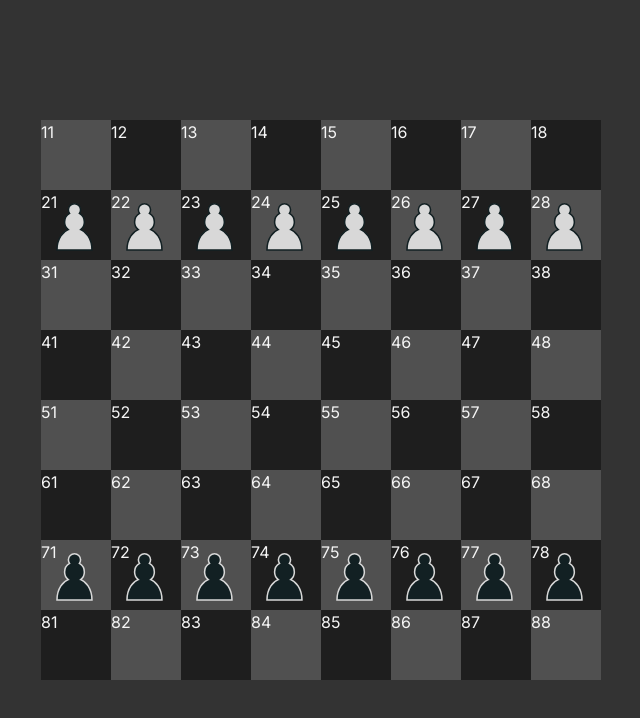
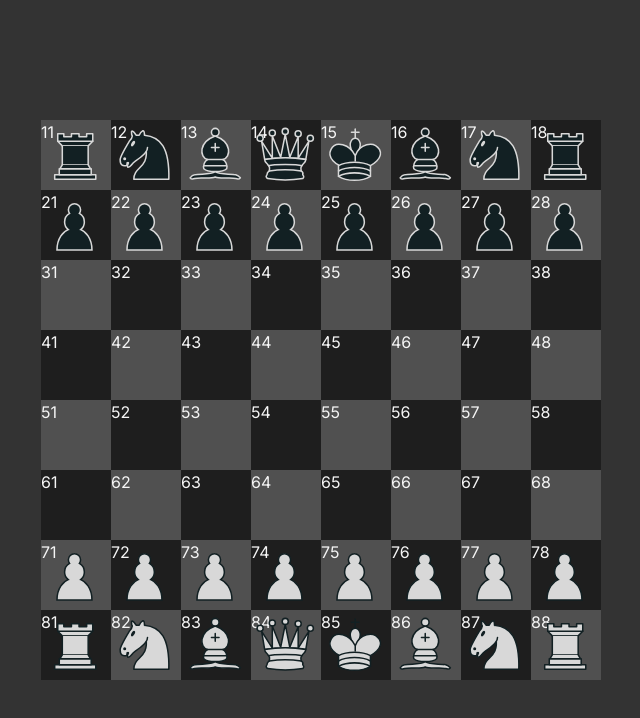
Before and after one commit to angelolucas/chess, a Next.js app: page / in a window 1280 px wide. Shown: the top 718 px of the page, without its empty margins (319-959 px from the left). Built offline with nearby package versions, Linux system fonts and the light colour scheme.

Commit message:
switch players

```diff
--- a/src/components/Chess.tsx
+++ b/src/components/Chess.tsx
@@ -8,6 +8,7 @@ import {
   MoveType,
   Piece as PieceProps,
   PieceType,
+  Player,
 } from '@/types/app.types';
 import Piece from './Piece';
 import Move from './Move';
@@ -16,15 +17,15 @@ import { legalMoves } from '@/rules/legalMoves';
 import Promotion from './Promotion';
 
 const Chess = () => {
+  const [player, setPlayer] = useState<Player>(Player.white);
   const initialPositionWithMoves = useMemo(
     () =>
       initialPosition.map((piece) => ({
         ...piece,
-        moves: legalMoves({ piece, boardPosition: initialPosition }),
+        moves: legalMoves({ player, piece, boardPosition: initialPosition }),
       })),
-    []
+    [player]
   );
-
   const [boardPosition, setBoardPosition] = useState<Array<PieceProps>>(
     initialPositionWithMoves
   );
@@ -45,11 +46,18 @@ const Chess = () => {
       } else {
         setSelectedPiece(null);
         setBoardPosition(
-          newBoardPosition({ piece, move, boardPosition, promotionPiece })
+          newBoardPosition({
+            player,
+            piece,
+            move,
+            boardPosition,
+            promotionPiece,
+          })
         );
+        setPlayer(player === Player.white ? Player.black : Player.white);
       }
     },
-    [boardPosition]
+    [boardPosition, player]
   );
 
   return (
--- a/src/constants/initialPosition.ts
+++ b/src/constants/initialPosition.ts
@@ -4,70 +4,70 @@ export const initialPosition: Array<Piece> = [
   {
     id: 1,
     player: Player.black,
-    type: PieceType.pawn,
-    position: 71,
+    type: PieceType.rook,
+    position: 11,
     moved: false,
     moves: [],
   },
   {
     id: 2,
     player: Player.black,
-    type: PieceType.pawn,
-    position: 72,
+    type: PieceType.knight,
+    position: 12,
     moved: false,
     moves: [],
   },
   {
     id: 3,
     player: Player.black,
-    type: PieceType.pawn,
-    position: 73,
+    type: PieceType.bishop,
+    position: 13,
     moved: false,
     moves: [],
   },
   {
     id: 4,
     player: Player.black,
-    type: PieceType.pawn,
-    position: 74,
+    type: PieceType.queen,
+    position: 14,
     moved: false,
     moves: [],
   },
   {
     id: 5,
     player: Player.black,
-    type: PieceType.pawn,
-    position: 75,
+    type: PieceType.king,
+    position: 15,
     moved: false,
     moves: [],
   },
   {
     id: 6,
     player: Player.black,
-    type: PieceType.pawn,
-    position: 76,
+    type: PieceType.bishop,
+    position: 16,
     moved: false,
     moves: [],
   },
   {
     id: 7,
     player: Player.black,
-    type: PieceType.pawn,
-    position: 77,
+    type: PieceType.knight,
+    position: 17,
     moved: false,
     moves: [],
   },
   {
     id: 8,
     player: Player.black,
-    type: PieceType.pawn,
-    position: 78,
+    type: PieceType.rook,
+    position: 18,
     moved: false,
     moves: [],
   },
   {
     id: 9,
-    player: Player.white,
+    player: Player.black,
     type: PieceType.pawn,
     position: 21,
     moved: false,
@@ -75,7 +75,7 @@ export const initialPosition: Array<Piece> = [
   },
   {
     id: 10,
-    player: Player.white,
+    player: Player.black,
     type: PieceType.pawn,
     position: 22,
     moved: false,
@@ -83,7 +83,7 @@ export const initialPosition: Array<Piece> = [
   },
   {
     id: 11,
-    player: Player.white,
+    player: Player.black,
     type: PieceType.pawn,
     position: 23,
     moved: false,
@@ -91,7 +91,7 @@ export const initialPosition: Array<Piece> = [
   },
   {
     id: 12,
-    player: Player.white,
+    player: Player.black,
     type: PieceType.pawn,
     position: 24,
     moved: false,
@@ -99,7 +99,7 @@ export const initialPosition: Array<Piece> = [
   },
   {
     id: 13,
-    player: Player.white,
+    player: Player.black,
     type: PieceType.pawn,
     position: 25,
     moved: false,
@@ -107,7 +107,7 @@ export const initialPosition: Array<Piece> = [
   },
   {
     id: 14,
-    player: Player.white,
+    player: Player.black,
     type: PieceType.pawn,
     position: 26,
     moved: false,
@@ -115,7 +115,7 @@ export const initialPosition: Array<Piece> = [
   },
   {
     id: 15,
-    player: Player.white,
+    player: Player.black,
     type: PieceType.pawn,
     position: 27,
     moved: false,
@@ -123,10 +123,138 @@ export const initialPosition: Array<Piece> = [
   },
   {
     id: 16,
-    player: Player.white,
+    player: Player.black,
     type: PieceType.pawn,
     position: 28,
     moved: false,
     moves: [],
   },
+  {
+    id: 17,
+    player: Player.white,
+    type: PieceType.pawn,
+    position: 71,
+    moved: false,
+    moves: [],
+  },
+  {
+    id: 18,
+    player: Player.white,
+    type: PieceType.pawn,
+    position: 72,
+    moved: false,
+    moves: [],
+  },
+  {
+    id: 19,
+    player: Player.white,
+    type: PieceType.pawn,
+    position: 73,
+    moved: false,
+    moves: [],
+  },
+  {
+    id: 20,
+    player: Player.white,
+    type: PieceType.pawn,
+    position: 74,
+    moved: false,
+    moves: [],
+  },
+  {
+    id: 21,
+    player: Player.white,
+    type: PieceType.pawn,
+    position: 75,
+    moved: false,
+    moves: [],
+  },
+  {
+    id: 22,
+    player: Player.white,
+    type: PieceType.pawn,
+    position: 76,
+    moved: false,
+    moves: [],
+  },
+  {
+    id: 23,
+    player: Player.white,
+    type: PieceType.pawn,
+    position: 77,
+    moved: false,
+    moves: [],
+  },
+  {
+    id: 24,
+    player: Player.white,
+    type: PieceType.pawn,
+    position: 78,
+    moved: false,
+    moves: [],
+  },
+  {
+    id: 25,
+    player: Player.white,
+    type: PieceType.rook,
+    position: 81,
+    moved: false,
+    moves: [],
+  },
+  {
+    id: 26,
+    player: Player.white,
+    type: PieceType.knight,
+    position: 82,
+    moved: false,
+    moves: [],
+  },
+  {
+    id: 27,
+    player: Player.white,
+    type: PieceType.bishop,
+    position: 83,
+    moved: false,
+    moves: [],
+  },
+  {
+    id: 28,
+    player: Player.white,
+    type: PieceType.queen,
+    position: 84,
+    moved: false,
+    moves: [],
+  },
+  {
+    id: 29,
+    player: Player.white,
+    type: PieceType.king,
+    position: 85,
+    moved: false,
+    moves: [],
+  },
+  {
+    id: 30,
+    player: Player.white,
+    type: PieceType.bishop,
+    position: 86,
+    moved: false,
+    moves: [],
+  },
+  {
+    id: 31,
+    player: Player.white,
+    type: PieceType.knight,
+    position: 87,
+    moved: false,
+    moves: [],
+  },
+  {
+    id: 32,
+    player: Player.white,
+    type: PieceType.rook,
+    position: 88,
+    moved: false,
+    moves: [],
+  },
 ];
--- a/src/rules/legalMoves.ts
+++ b/src/rules/legalMoves.ts
@@ -1,4 +1,4 @@
-import { Move, Piece, PieceType } from '@/types/app.types';
+import { Move, Piece, PieceType, Player } from '@/types/app.types';
 import { pawnMoves } from './pieceMoves/pawnMoves';
 import { kingMoves } from './pieceMoves/kingMoves';
 import { knightMoves } from './pieceMoves/knightMoves';
@@ -7,6 +7,7 @@ import { queenMoves } from './pieceMoves/queenMoves';
 import { bishopMoves } from './pieceMoves/bishopMoves';
 
 interface LegalMoves {
+  player: Player;
   piece: Piece;
   boardPosition: Piece[];
   lastMove?: {
@@ -15,8 +16,17 @@ interface LegalMoves {
   };
 }
 
-export const legalMoves = ({ piece, boardPosition, lastMove }: LegalMoves) => {
+export const legalMoves = ({
+  player,
+  piece,
+  boardPosition,
+  lastMove,
+}: LegalMoves) => {
   let moves: Move[] = [];
+
+  if (piece.player !== player) {
+    return moves;
+  }
 
   if (piece.type === PieceType.pawn) {
     moves = pawnMoves({ piece, boardPosition, lastMove });
--- a/src/rules/newBoardPosition.ts
+++ b/src/rules/newBoardPosition.ts
@@ -1,8 +1,16 @@
-import { Direction, Move, MoveType, Piece, PieceType } from '@/types/app.types';
+import {
+  Direction,
+  Move,
+  MoveType,
+  Piece,
+  PieceType,
+  Player,
+} from '@/types/app.types';
 import { legalMoves } from './legalMoves';
 import { getSquareByDirection } from '@/helpers/getSquareByDirection';
 
 interface NewBoardPositionProps {
+  player: Player;
   piece: Piece;
   move: Move;
   boardPosition: Piece[];
@@ -10,6 +18,7 @@ interface NewBoardPositionProps {
 }
 
 export const newBoardPosition = ({
+  player,
   piece,
   move,
   boardPosition,
@@ -69,6 +78,7 @@ export const newBoardPosition = ({
   newBoardPosition = newBoardPosition.map((currentPiece) => ({
     ...currentPiece,
     moves: legalMoves({
+      player: player === Player.white ? Player.black : Player.white,
       piece: currentPiece,
       boardPosition: newBoardPosition,
       lastMove: { piece, move },
```
